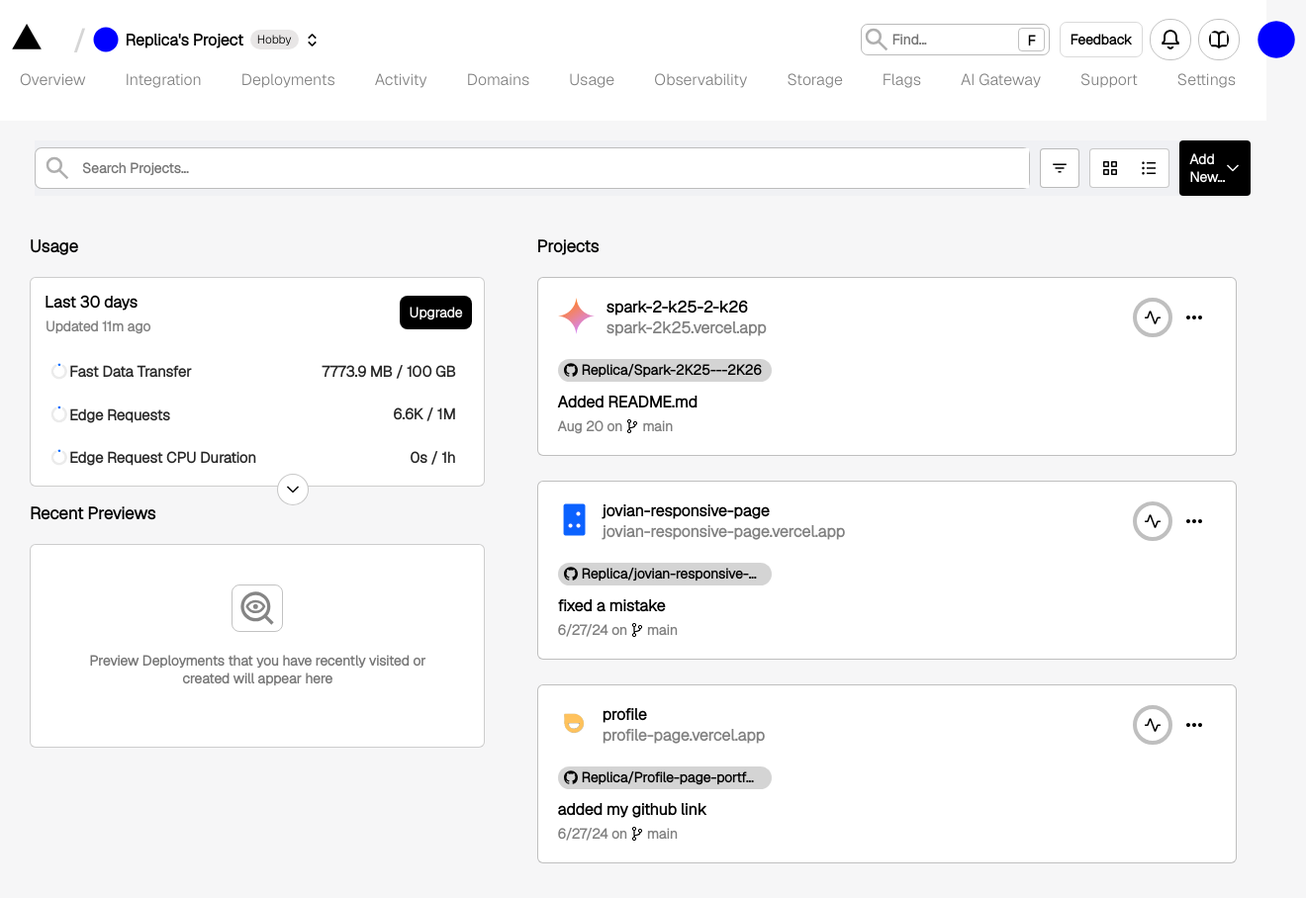
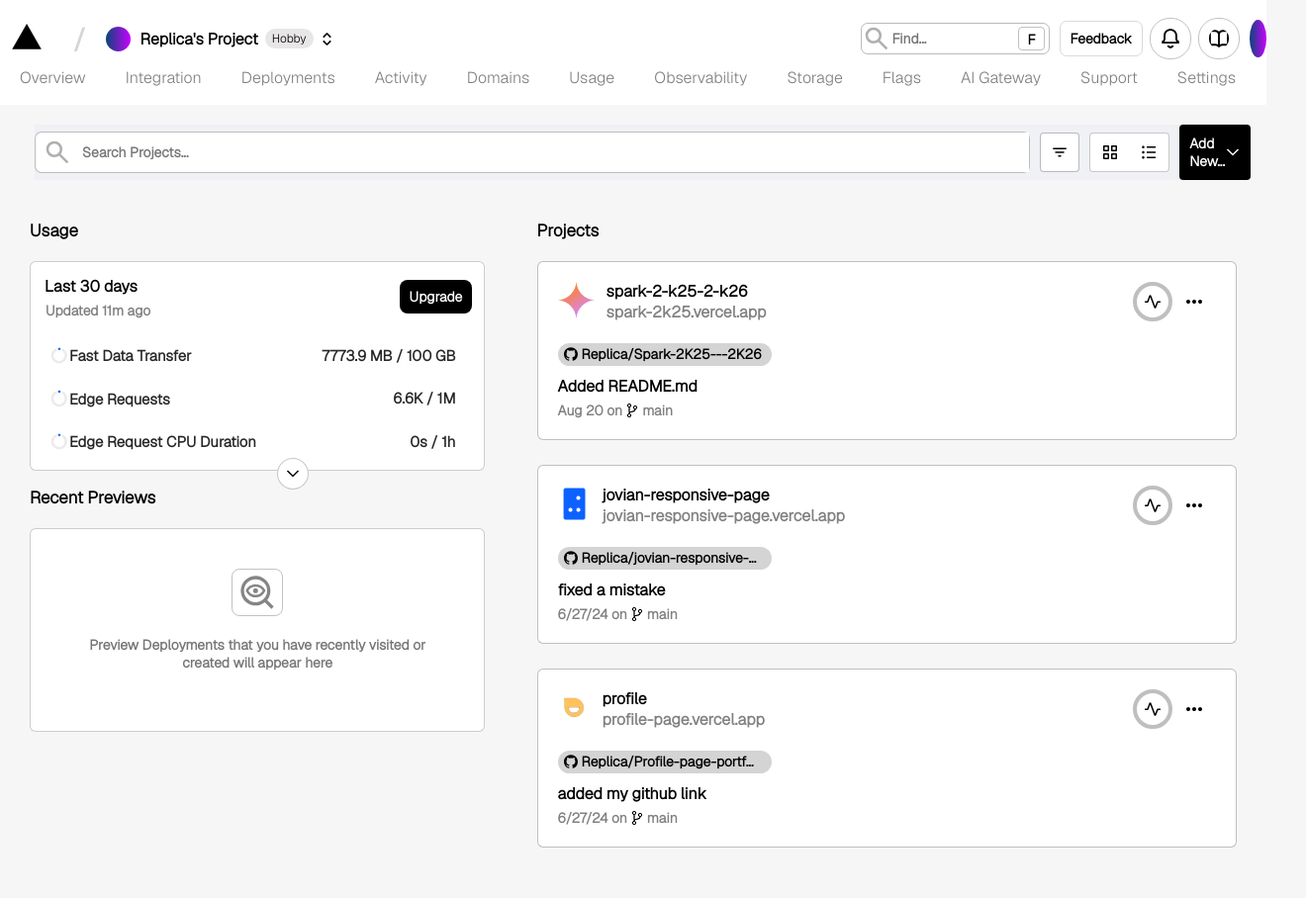
Before and after one commit to SajalRawat/Replica-2k25-Submission, a plain HTML site: page index.html in a window 1280 px wide. Shown: the whole page at 99% size, 1320 px wide, since content can reach past the window. Drawn offline with Linux system fonts and the light colour scheme.

Commit message:
Making Gradient Dot

```diff
--- a/index.html
+++ b/index.html
@@ -18,7 +18,7 @@
                 </div>
                 <div class="projectName">
                     <p style="font-size: 27px; color: rgba(128, 128, 128, 0.33);  ">/</p>
-                    <img src="assets/blue-dot.svg" id="prjectNameBall" alt="">
+                    <div class="profileDot"></div>
                     <p>Replica's Project</p>
                     <div class="hobbyTab">Hobby</div>
                     <img src="assets/up-down-arrow.svg" alt="" width="17px">
@@ -35,7 +35,9 @@
                     <img src="assets/bell-icon.svg" width="20px" alt="">
                     <img src="assets/book.svg" width="20px" alt="">
                 </div>
-                <img src="assets/blue-dot.svg" alt="" width="60px" height="60px">
+                 <div class="profileDot">
+
+                 </div>
             </div>
         </div>
         <div class="lowerbar">
--- a/style.css
+++ b/style.css
@@ -28,7 +28,7 @@ body{
 }
 
 nav{
-    height:14vh;
+    height:12vh;
     padding: 10px 0 0 0 ;
     background-color: white;
 }
@@ -63,6 +63,15 @@ nav{
     margin: 0 0 0 20px;
 
 
+}
+
+.upperbar .logo .projectName .profileDot{
+    width: 25px;
+    height: 25px;
+    border-radius: 50%;
+    margin: 0 10px 0 20px ;
+    background: #020024;
+background: linear-gradient(90deg, rgba(2, 0, 36, 1) 0%, rgba(9, 69, 121, 1) 0%, rgba(200, 0, 255, 1) 100%);
 }
 
 .upperbar .logo .projectName p{
@@ -150,6 +159,15 @@ nav{
     border: 1px solid black;
 }
 
+.upperbar .profile .profileDot{
+    width: 38px;
+    height: 38px;
+    border-radius: 50%;
+    margin: 0 0 0 3px ;
+    background: #020024;
+background: linear-gradient(90deg, rgba(2, 0, 36, 1) 0%, rgba(9, 69, 121, 1) 0%, rgba(200, 0, 255, 1) 100%);
+
+}
 
 
 
```
Also changed, not shown: Replica.png (deleted).
